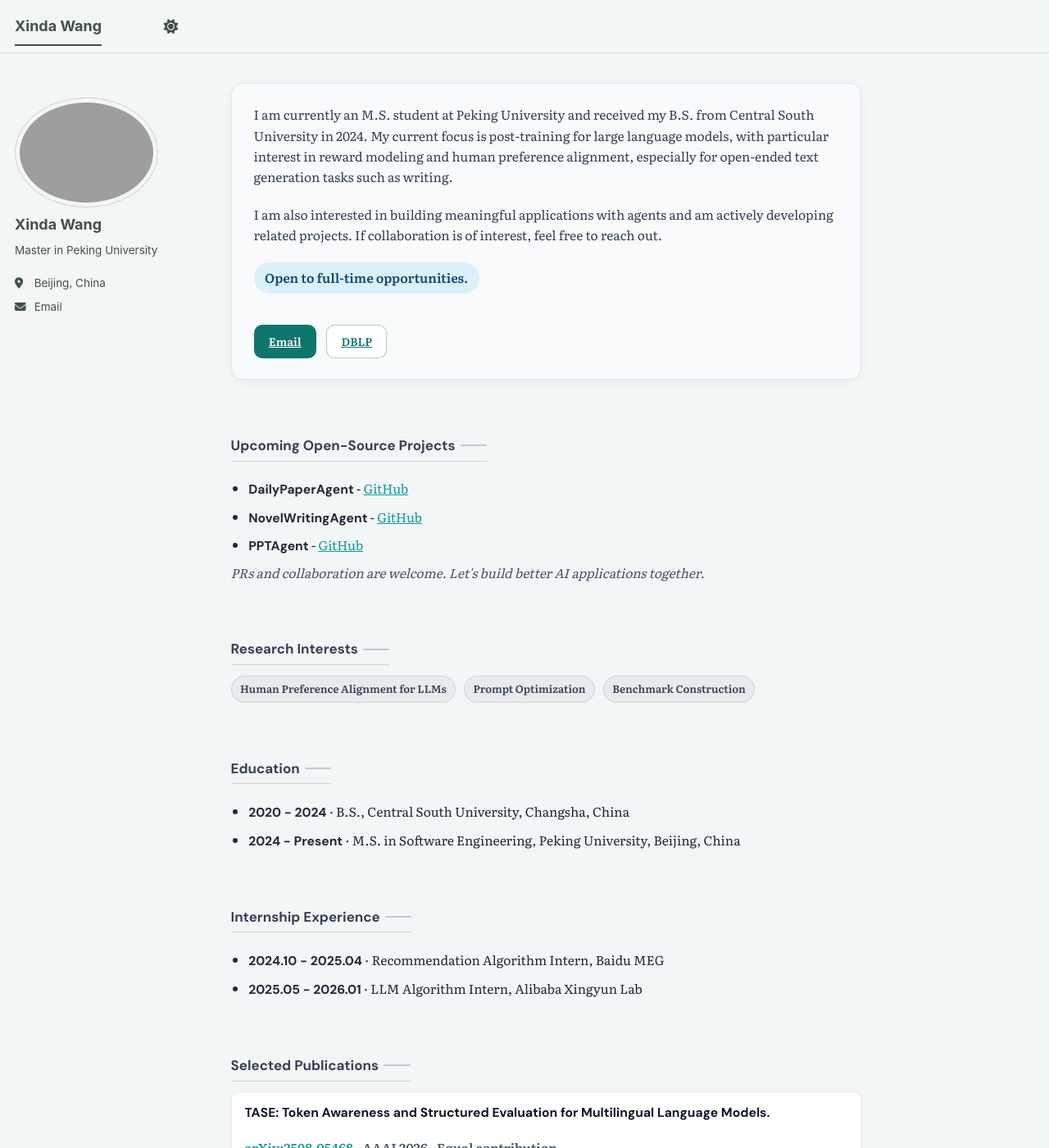
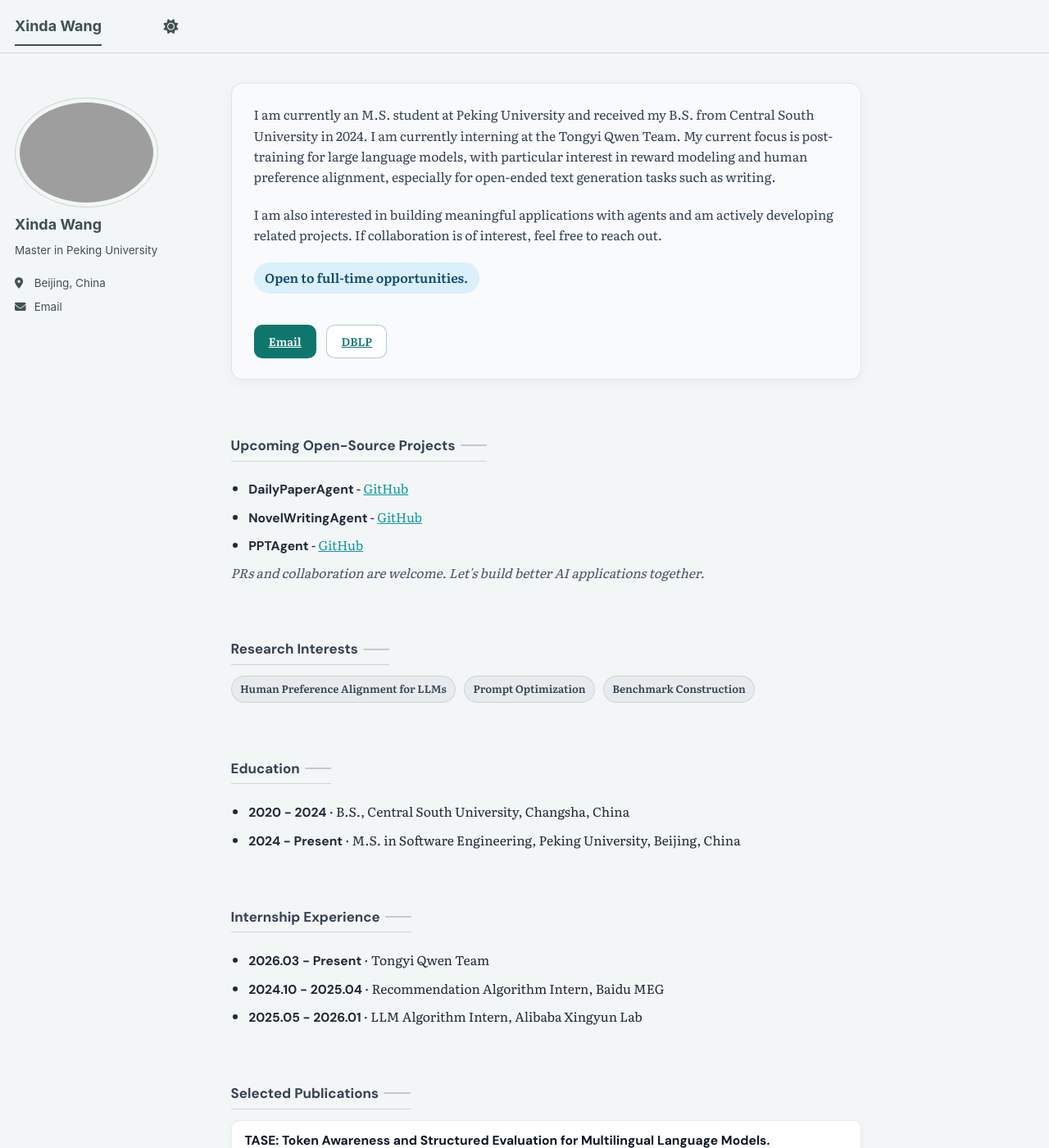
Before and after one commit to xindaaW/xindaaW.github.io, a Jekyll site: the page built from _pages/about.md, in a window 1280 px wide and 1400 px high. Shown: the whole window at 82% size. Built offline with Jekyll 4.4.1, drawn with Linux system fonts in a browser that asks for light colours; a script bundle is joined from its source files by our own code; library files that are not in the unit come from our copies.

Commit message:
add Tongyi Qwen internship to intro and experience

```diff
--- a/_pages/about.md
+++ b/_pages/about.md
@@ -9,7 +9,7 @@
 
 <section class="home-hero">
   <p class="home-hero__desc">
-    I am currently an M.S. student at Peking University and received my B.S. from Central South University in 2024. My current focus is post-training for large language models, with particular interest in reward modeling and human preference alignment, especially for open-ended text generation tasks such as writing.
+    I am currently an M.S. student at Peking University and received my B.S. from Central South University in 2024. I am currently interning at the Tongyi Qwen Team. My current focus is post-training for large language models, with particular interest in reward modeling and human preference alignment, especially for open-ended text generation tasks such as writing.
   </p>
   <p class="home-hero__desc">
     I am also interested in building meaningful applications with agents and am actively developing related projects. If collaboration is of interest, feel free to reach out.
@@ -53,6 +53,7 @@
 <section class="home-section">
   <h2>Internship Experience</h2>
   <ul class="home-timeline">
+    <li><strong>2026.03 - Present</strong> · Tongyi Qwen Team</li>
     <li><strong>2024.10 - 2025.04</strong> · Recommendation Algorithm Intern, Baidu MEG</li>
     <li><strong>2025.05 - 2026.01</strong> · LLM Algorithm Intern, Alibaba Xingyun Lab</li>
   </ul>
```
